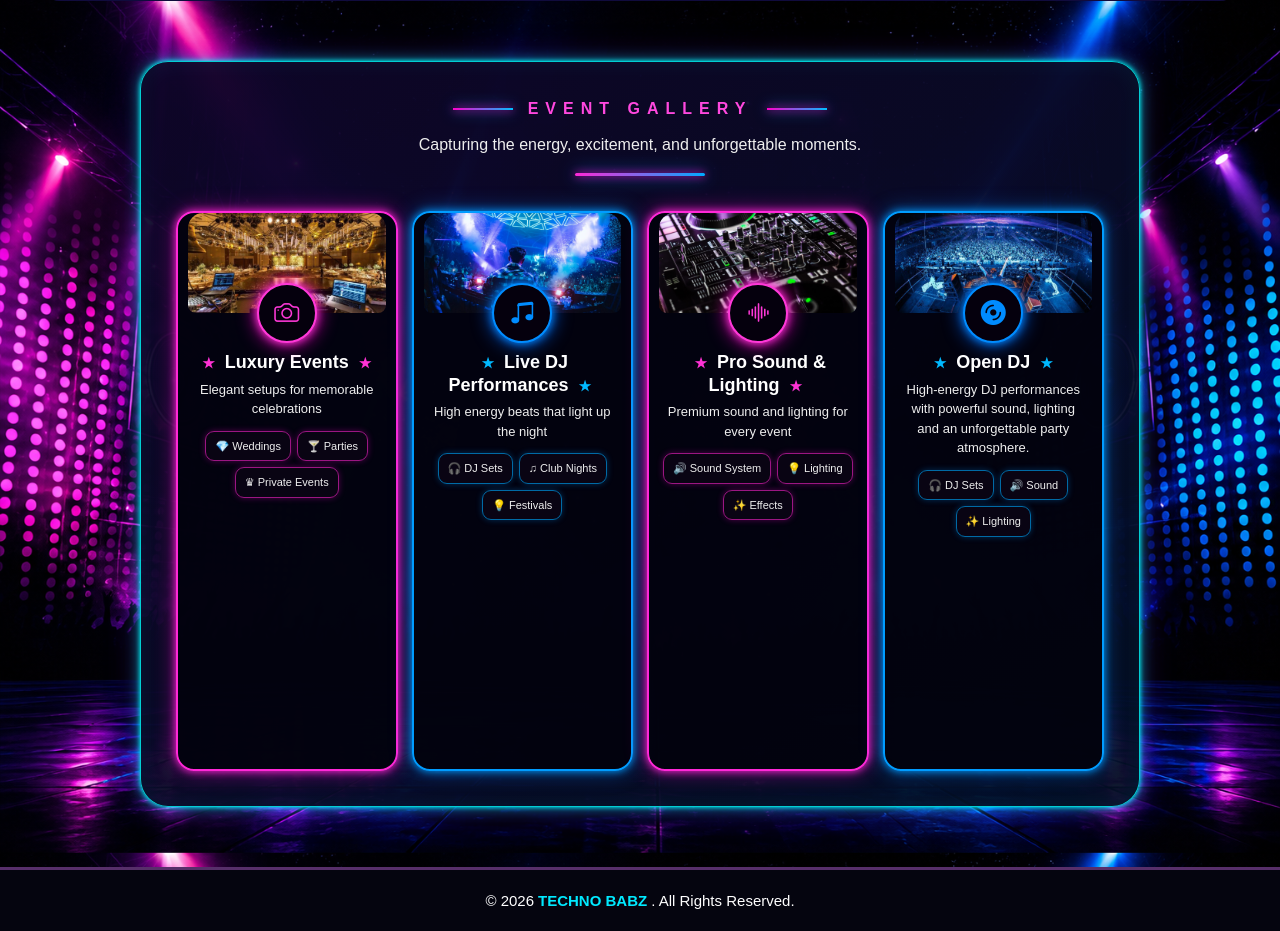
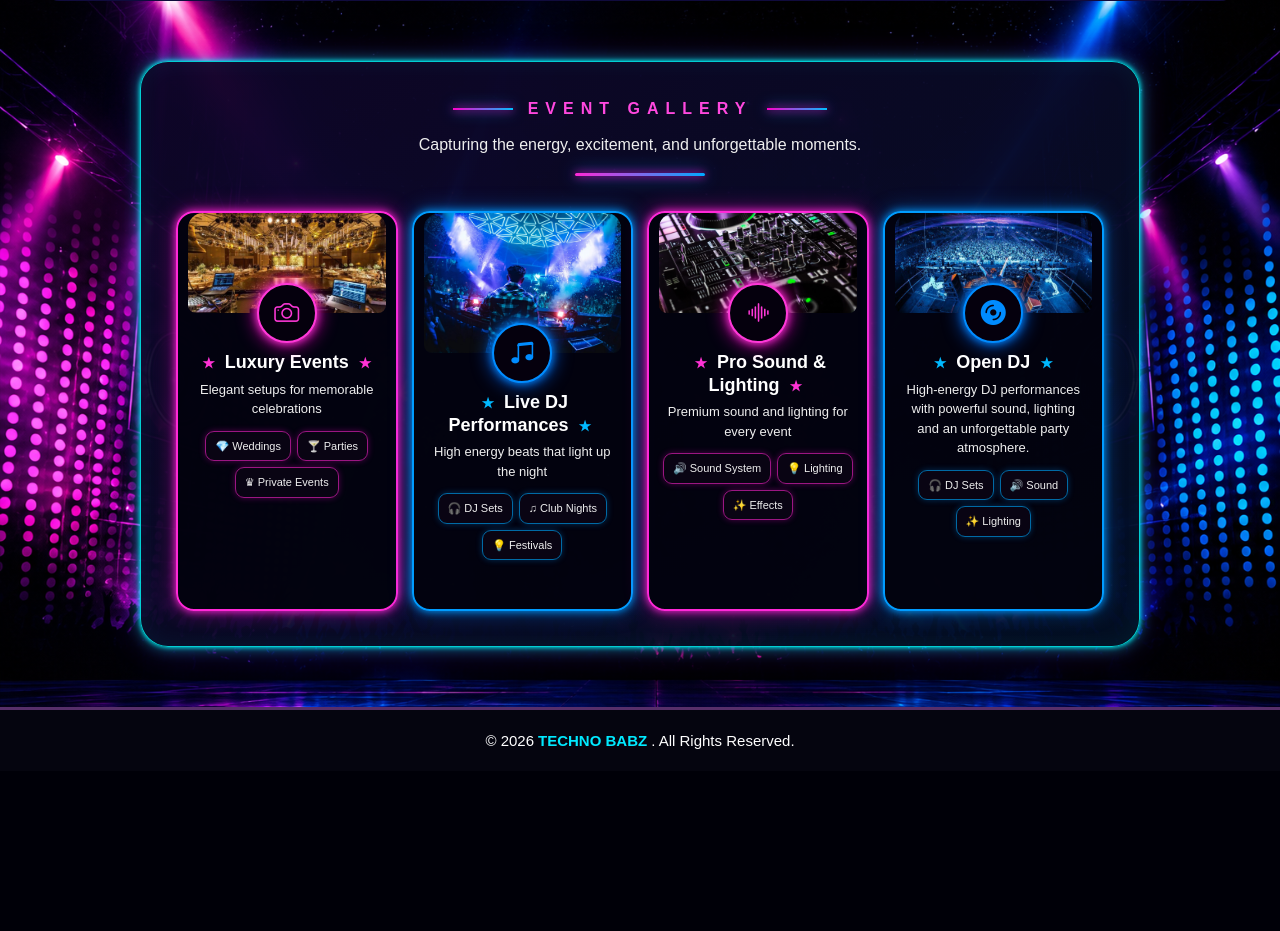
Before and after one commit to anusatheesanathu-9383/techno-babz, a Django app: page / in a window 1280 px wide. Shown: the part 855-1786 px from the top of the page. After the commit the page ends 1604 px from the top, so only its background shows below. Run offline with Django 5.2, Linux system fonts and the light colour scheme.

Commit message:
Adjust desktop event gallery card image

```diff
--- a/static/css/style.css
+++ b/static/css/style.css
@@ -4118,9 +4118,9 @@ body.about-page .container {
         margin: 0 !important;
 
         /* MEDIUM CARD HEIGHT */
-        height: 560px !important;
-        min-height: 560px !important;
-        max-height: 560px !important;
+        height: 400px !important;
+        min-height: 400px !important;
+        max-height: 400px !important;
     }
 
     .neon-gallery-image {
@@ -4133,4 +4133,19 @@ body.about-page .container {
         height: 100px !important;
         object-fit: cover !important;
     }
-}
+
+
+    /* =====================================================
+       2ND CARD — SLIGHTLY LARGER IMAGE
+    ===================================================== */
+
+    .neon-gallery-card:nth-child(2) .neon-gallery-image {
+        height: 140px !important;
+    }
+
+    .neon-gallery-card:nth-child(2) .neon-gallery-image img {
+        height: 140px !important;
+        object-fit: cover !important;
+    }
+
+}
```
